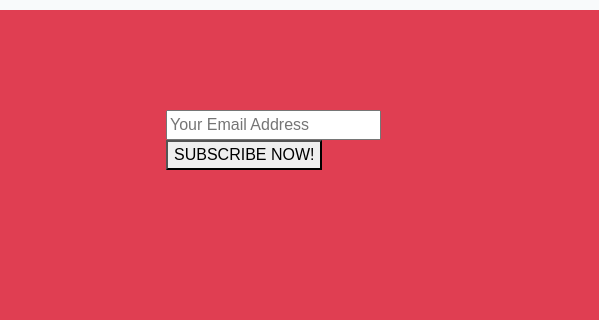
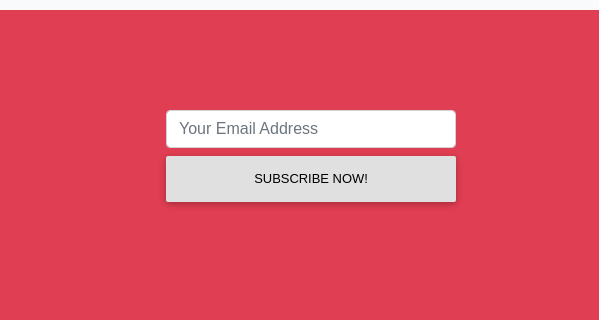
Before and after one commit to sedasever/html-examples, a plain HTML site: page healthy-drinks/home.html in a window 1280 px wide. Shown: the part 1854-2174 px from the top of the page, 681-1280 px from the left. Drawn offline with nearby package versions, Linux system fonts and the light colour scheme.

Commit message:
html examples added

```diff
--- a/healthy-drinks/home.html
+++ b/healthy-drinks/home.html
@@ -224,8 +224,8 @@
       </div>
       <div class="col-5">
         <form action="">
-          <input type="text" type="text" placeholder="Your Email Address">
-          <button type="submit">SUBSCRIBE NOW!</button>
+          <input type="text" type="text" placeholder="Your Email Address" class="form-control">
+          <button type="submit" class="btn btn-light btn-block mt-2">SUBSCRIBE NOW!</button>
         </form>
       </div>
     </div>
```
